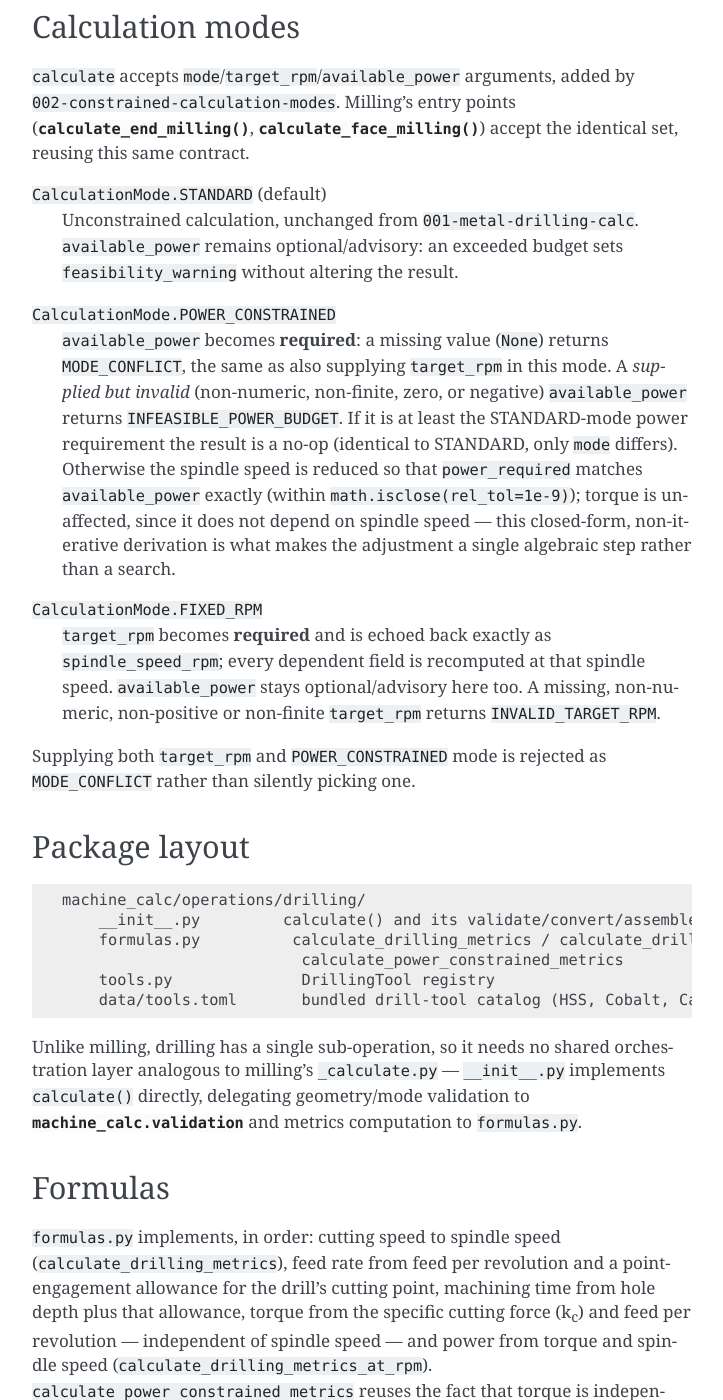
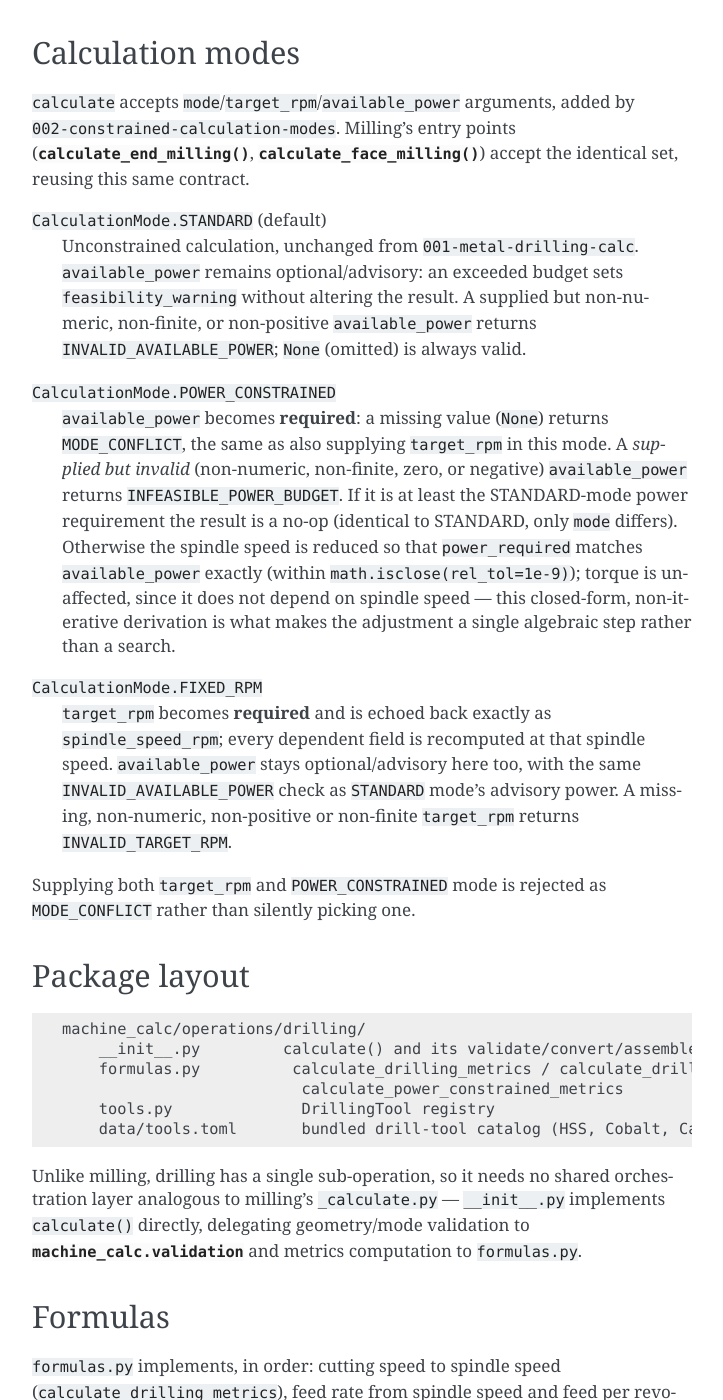
Before and after one commit to kniklas/machine-calc, a Sphinx documentation site: the page built from docs/source/drilling-api.rst, in a window 1280 px wide and 1400 px high, scrolled down 1359 px. Shown: the whole window, without its empty margins (388-1111 px from the left). Built offline with Sphinx 7.4.7, drawn with Linux system fonts in a browser that asks for light colours; some of the changed text lies outside the part shown.

Commit message:
docs: fix drilling docs accuracy issues found by ultrareview
- drilling.rst: the mode prompt does accept a blank-defaults-to-current
  entry for drilling (unlike milling, which requires an explicit choice);
  correct the "no editable default" claim and the sample transcript.
- drilling-api.rst: add the omitted INVALID_AVAILABLE_POWER error code
  (returned by STANDARD/FIXED_RPM's advisory-power type/finiteness check)
  to the error-code list and mode descriptions.
- drilling-api.rst: fix the formulas description misattributing the
  point-engagement allowance to feed rate instead of machining time, and
  restore spindle speed as a feed-rate input.

```diff
--- a/docs/source/drilling-api.rst
+++ b/docs/source/drilling-api.rst
@@ -50,7 +50,8 @@
 ``INVALID_DEPTH``, ``MISSING_MATERIAL``, ``MISSING_TOOL``,
 ``UNUSABLE_MATERIAL``. Calculation-mode error codes
 (``002-constrained-calculation-modes``, see "Calculation modes" below):
-``INVALID_TARGET_RPM``, ``MODE_CONFLICT``, ``INFEASIBLE_POWER_BUDGET``.
+``INVALID_TARGET_RPM``, ``MODE_CONFLICT``, ``INFEASIBLE_POWER_BUDGET``,
+``INVALID_AVAILABLE_POWER``.
 
 Validation runs in a fixed order, so a call with several invalid inputs
 always reports the same first failure: material and tool presence are
@@ -69,7 +70,9 @@
 ``CalculationMode.STANDARD`` (default)
     Unconstrained calculation, unchanged from ``001-metal-drilling-calc``.
     ``available_power`` remains optional/advisory: an exceeded budget sets
-    ``feasibility_warning`` without altering the result.
+    ``feasibility_warning`` without altering the result. A supplied but
+    non-numeric, non-finite, or non-positive ``available_power`` returns
+    ``INVALID_AVAILABLE_POWER``; ``None`` (omitted) is always valid.
 
 ``CalculationMode.POWER_CONSTRAINED``
     ``available_power`` becomes **required**: a missing value (``None``)
@@ -87,9 +90,10 @@
 ``CalculationMode.FIXED_RPM``
     ``target_rpm`` becomes **required** and is echoed back exactly as
     ``spindle_speed_rpm``; every dependent field is recomputed at that
-    spindle speed. ``available_power`` stays optional/advisory here too. A
-    missing, non-numeric, non-positive or non-finite ``target_rpm`` returns
-    ``INVALID_TARGET_RPM``.
+    spindle speed. ``available_power`` stays optional/advisory here too,
+    with the same ``INVALID_AVAILABLE_POWER`` check as ``STANDARD`` mode's
+    advisory power. A missing, non-numeric, non-positive or non-finite
+    ``target_rpm`` returns ``INVALID_TARGET_RPM``.
 
 Supplying both ``target_rpm`` and ``POWER_CONSTRAINED`` mode is rejected as
 ``MODE_CONFLICT`` rather than silently picking one.
@@ -115,11 +119,11 @@
 --------
 
 ``formulas.py`` implements, in order: cutting speed to spindle speed
-(``calculate_drilling_metrics``), feed rate from feed per revolution and a
-point-engagement allowance for the drill's cutting point, machining time
-from hole depth plus that allowance, torque from the specific cutting force
-(k\ :sub:`c`) and feed per revolution — independent of spindle speed — and
-power from torque and spindle speed
+(``calculate_drilling_metrics``), feed rate from spindle speed and feed per
+revolution, machining time from hole depth plus a point-engagement
+allowance for the drill's cutting point, torque from the specific cutting
+force (k\ :sub:`c`) and feed per revolution — independent of spindle speed
+— and power from torque and spindle speed
 (``calculate_drilling_metrics_at_rpm``). ``calculate_power_constrained_metrics``
 reuses the fact that torque is independent of spindle speed to solve for
 the reduced spindle speed algebraically rather than iteratively. Sources
```
Also changed, not shown: docs/source/drilling.rst (+7 -6 lines).
